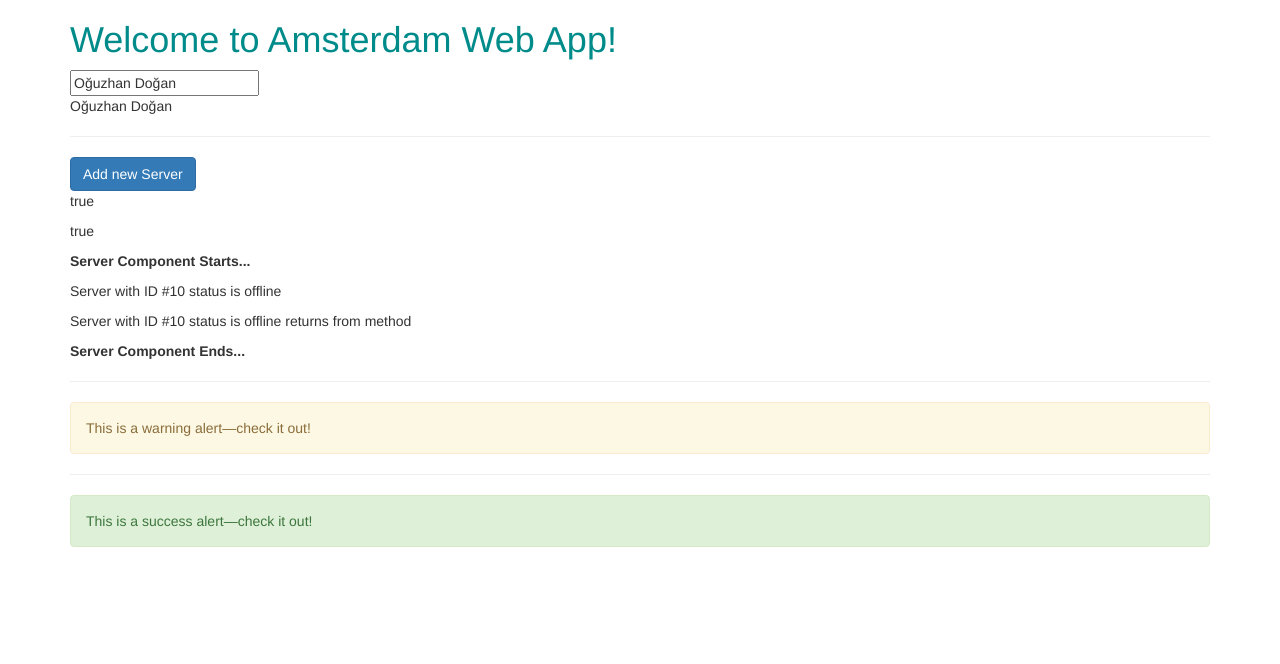
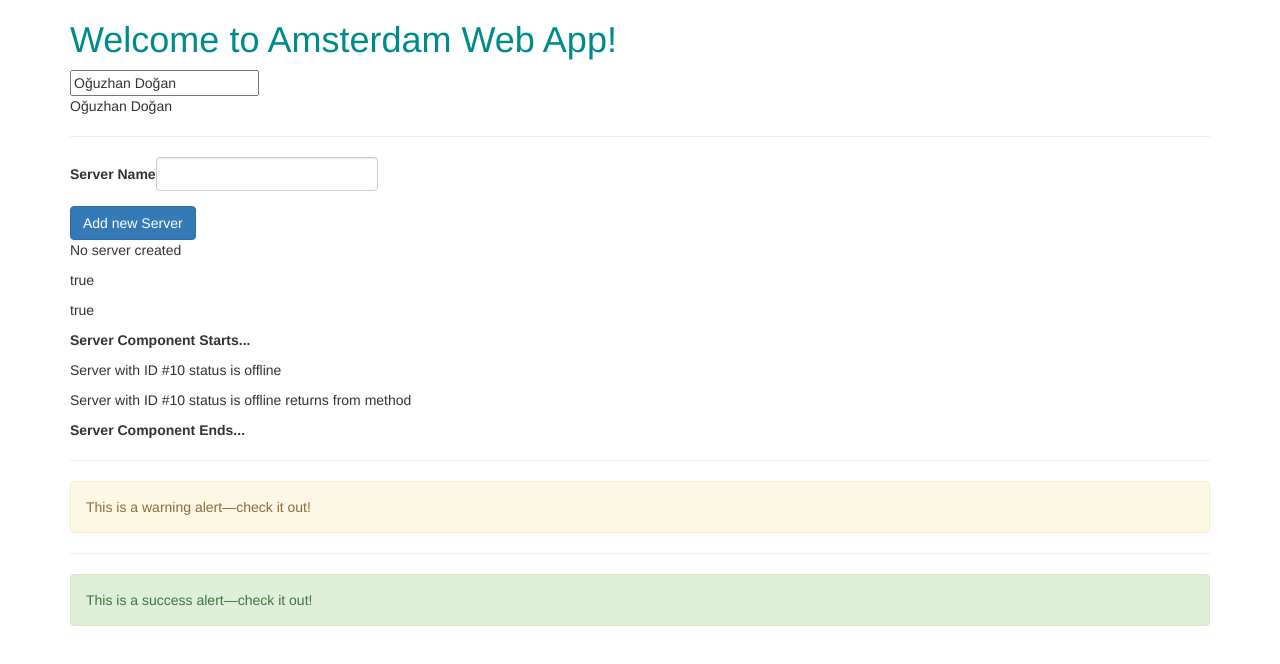
Before and after one commit to ogzhndgn/amsterdam-web-app, an Angular app: page / in a window 1280 px wide. Shown: the top 664 px of the page. Built offline with nearby package versions, Linux system fonts and the light colour scheme.

Commit message:
Event binding example

```diff
--- a/src/app/servers/servers.component.html
+++ b/src/app/servers/servers.component.html
@@ -1,4 +1,10 @@
-<button class="btn btn-primary" [disabled]="!allowNewServer">Add new Server</button>
+<label>Server Name</label>
+<label>
+  <input type="text" class="form-control" (input)="onUpdateServerName($event)"/>
+</label>
+<p>{{ serverName }}</p>
+<button class="btn btn-primary" [disabled]="!allowNewServer" (click)="onCreateServer()">Add new Server</button>
+<p>{{ serverCreationStatus }}</p>
 <p>{{ allowNewServer }}</p>
 <p [innerText]="allowNewServer"></p>
 <app-server></app-server>
--- a/src/app/servers/servers.component.ts
+++ b/src/app/servers/servers.component.ts
@@ -1,4 +1,4 @@
-import { Component, OnInit } from '@angular/core';
+import {Component, OnInit} from '@angular/core';
 
 @Component({
   selector: 'app-servers',
@@ -14,6 +14,8 @@
 export class ServersComponent implements OnInit {
 
   allowNewServer = false;
+  serverCreationStatus = "No server created";
+  serverName = "";
 
   constructor() {
     setTimeout(() => {
@@ -25,4 +27,12 @@
   ngOnInit() {
   }
 
+  onCreateServer() {
+    this.serverCreationStatus = "A new server created";
+  }
+
+  onUpdateServerName(event : Event) {
+    this.serverName = (<HTMLInputElement>event.target).value;
+    console.log(this.serverName)
+  }
 }
```
